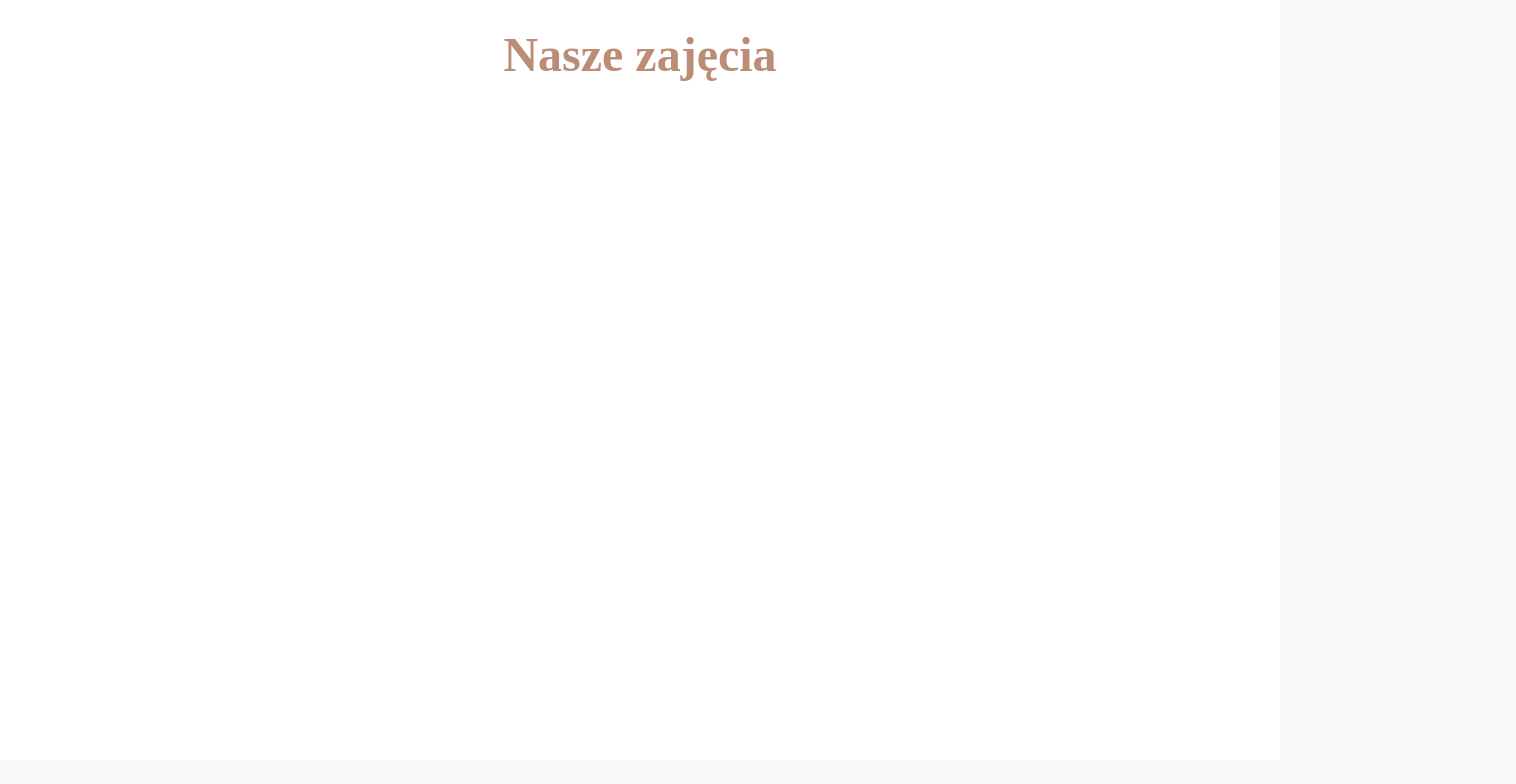
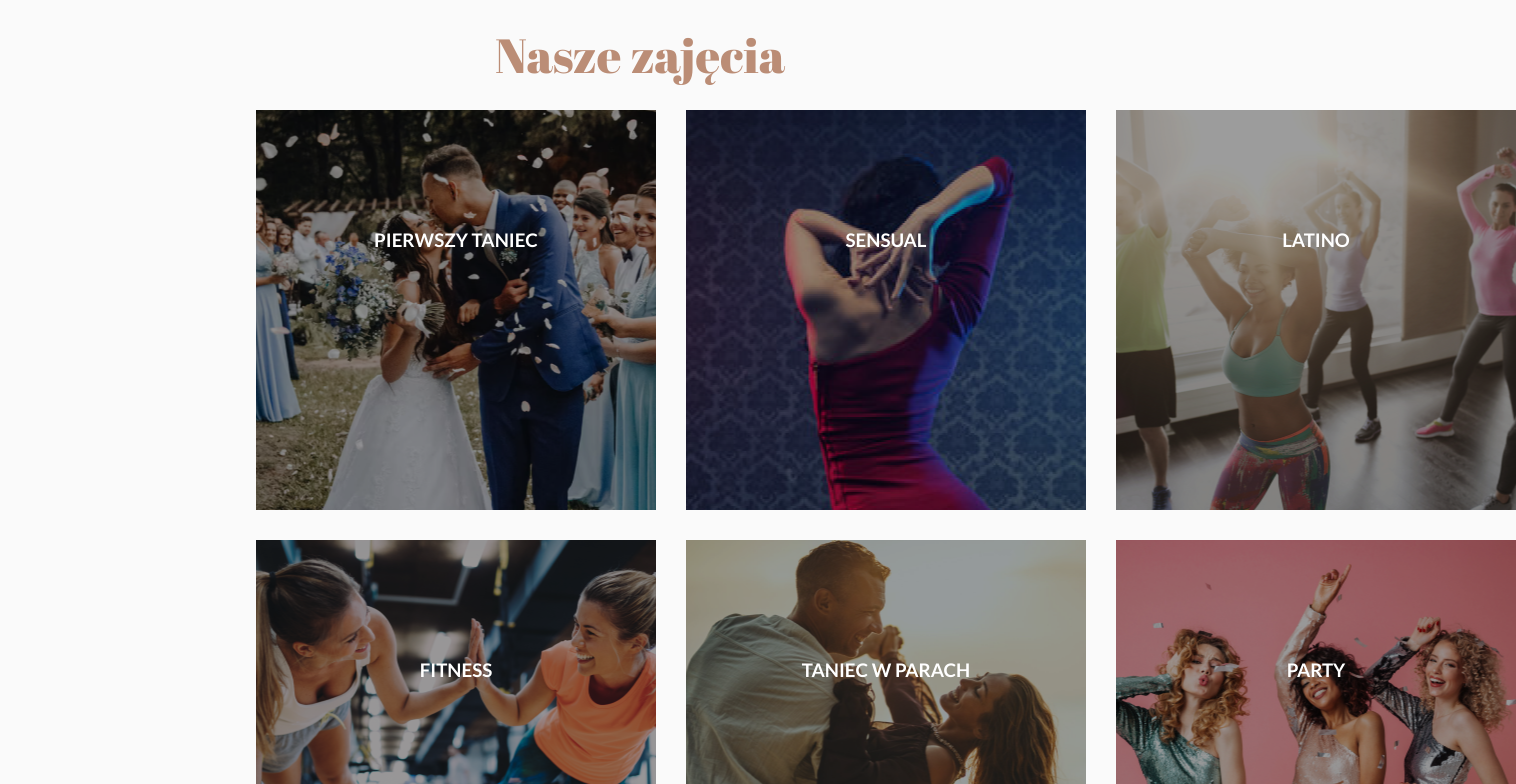
Before and after one commit to MichSzmid/SayDance-v2, a React (Create React App) app: page / in a window 1280 px wide. Shown: the part 1600-2384 px from the top of the page, 1516 px wide, since content can reach past the window. Before the commit the page ends 2360 px from the top, so only its background shows below. Built offline with nearby package versions, Linux system fonts and the light colour scheme.

Commit message:
Activities update

```diff
--- a/src/Components/Content/2 Activites.js
+++ b/src/Components/Content/2 Activites.js
@@ -1,37 +1,58 @@
 import React from 'react';
+import UIButton from '../UI-Elements/UIButton'
 
 function Activities() {
     const activities = [
         {
           key:1,
-          name:"PIERWSZY TANIEC",
-          bgimg:"../../Images/3 Zajecia/Pierwszytaniec.png",
-          hashimg:'../../Images/3 Zajecia/Saylove.svg',
+          name:"Pierwszy Taniec",
+          bgimg:require("../../Images/3 Zajecia/Pierwszytaniec.png"),
+          hashimg:require("../../Images/3 Zajecia/#Saylove.svg"),
+          text:`Podczas nauki stawiamy przede wszystkim na:
+          Naturalność, bo w tańcu najważniejsze są emocje, Wyjątkowość, bo każdy z nas jest inny,
+          Oryginalność, bo na każdego z Was mamy inny pomysł. Niepowtarzalność, bo każdy taniec jest jedyny w swoim rodzaju. Sprawimy, że będzie magicznie!`
         },  {
           key:2,
-          name:"SENSUAL",
-          bgimg:"../../Images/3 Zajecia/Sensual.png",
-          hashimg:'../../Images/3 Zajecia/Saywoman.svg',
+          name:"Sensual",
+          bgimg:require("../../Images/3 Zajecia/Sensual.png"),
+          hashimg:require("../../Images/3 Zajecia/#Saywoman.svg"),
+          text:`Sensual to czas tylko dla Ciebie. Poczujesz się zmysłowo i kobieco, pozwolisz Sobie na więcej.
+          Zgaszone światło, muzyka tworząca klimat, to ten moment kiedy możesz spróbować wszystkiego bez oceny innych, brzmi idealnie, prawda?
+          Daj się wprowadzić do tego pięknego świata, nie pożałujesz.`,
         },  {
           key:3,
-          name:"LATINO",
-          bgimg:"../../Images/3 Zajecia/Latino.png",
-          hashimg:'../../Images/3 Zajecia/Saylatino.svg',
+          name:"Latino",
+          bgimg:require("../../Images/3 Zajecia/Latino.png"),
+          hashimg:require("../../Images/3 Zajecia/#Saylatino.svg"),
+          text:`Latino przeniesie Was w gorący klimat salsy
+          i bachaty, energicznej cha chy, zmysłowej rumby
+          lub skocznego jive’a. Te zajęcia to istne szaleństwo.
+          Z równie wybuchowymi instruktorkami! `,
         },  {
           key:4,
-          name:"FITNESS",
-          bgimg:"../../Images/3 Zajecia/Fitness.png",
-          hashimg:'../../Images/3 Zajecia/Sayfitness.svg',
+          name:"Fitness",
+          bgimg:require("../../Images/3 Zajecia/Fitness.png"),
+          hashimg:require("../../Images/3 Zajecia/#Sayfitness.svg"),
+          text:`Taniec i Fitness - połączenie dwóch zajęć w jednym.
+
+          45 minut gorących, tanecznych rytmów z Kasią + 45 minut fitnessowego wycisku z Kamilą = 100% satysfakcji i dumy!`,
         },  {
           key:5,
-          name:"TANIEC W PARACH",
-          bgimg:"../../Images/3 Zajecia/Taniec_w_parach.png",
-          hashimg:'../../Images/3 Zajecia/Saydance.svg',
+          name:"Taniec w parach",
+          bgimg:require("../../Images/3 Zajecia/Taniec_w_parach.png"),
+          hashimg:require("../../Images/3 Zajecia/#Saydance.svg"),
+          text:`Chcesz się nauczyć tańczyć, czeka cię impreza czy po prostu chcesz spędzić przyjemnie czas we dwoje
+          To idealne zajęcia dla Ciebie.
+          Odkryjemy podstawy tańca użytkowego, towarzyskiego, gorące rytmy salsy i bachaty oraz tajniki prowadzenia w parze.`,
         },  {
           key:6,
-          name:"PARTY",
-          bgimg:"../../Images/3 Zajecia/Party.png",
-          hashimg:'../../Images/3 Zajecia/Sayparty.svg',
+          name:"Party",
+          bgimg:require("../../Images/3 Zajecia/Party.png"),
+          hashimg:require("../../Images/3 Zajecia/#Sayparty.svg"),
+          text:`Wieczór Panienski, babski comber, dzień kobiet, walentynki, urodziny!
+          Pomożemy Wam zorganizować niezapomniany wieczór!
+          Idealny pomysł na oryginalny i nietuzinkowy prezent z nauką tańca.
+          W ofercie latino, burlesque, Sexy dance, pin-up, a może masz swój pomysł? Zaproponuj nam.`,
         },
     ];
 
@@ -39,11 +60,20 @@ function Activities() {
     <div className="App">
       <div className="content activities background-image">
         <p className="content-title">Nasze zajęcia</p>
-        {/* <div className="activities-grid">
+         <div className="activities-grid">
             {activities.map((Acti)=>(
-                <div key={Acti.key} className={'activity grid'+Acti.key}>{Acti.name}</div>
+                <div key={Acti.key} className={'activity background-image grid'+Acti.key} style={{backgroundImage: `url(${(Acti.bgimg)})` }}>
+                  <h3>{Acti.name}</h3>
+                  <div className="activity-poster">
+                  <div className="activity-text">
+                    <h2>{Acti.name}</h2>
+                    <p>{Acti.text}</p>
+                  </div>
+                    <UIButton text="Zapisz się" margin="auto"/>
+                  </div>
+                </div>
             ))}
-        </div> */}
+        </div>
       </div>
     </div>
   );
--- /dev/null
+++ b/src/Components/UI-Elements/UI-Elements.css
@@ -0,0 +1,30 @@
+.button-class  {
+    font-family:inherit;
+    font-size: 20px;
+    /* background-color:rgb(76, 43, 226); */
+    padding:12px 34px 12px 34px;
+    border-radius: 10px;
+    color:#fff;
+    cursor:pointer;
+    margin:0;
+    font-weight: lighter;
+    border:none;
+    position:relative;
+    display: block;
+    background-image: linear-gradient(to right, rgb(187, 141, 118) 20%, rgb(187, 151, 128) 60%, rgb(187, 141, 118) 90%);
+    background-size: 200%;
+    background-position:0%;
+    transition: 0.9s;
+    background-color: rgb(187, 141, 118);
+    bottom:-10px;
+}
+.button-class:hover{
+    box-shadow: 0 0 6px rgb(95, 95, 95);
+    color: #adadad;
+    transition: 0.3s;
+    background-position: 100%;
+}
+.button-class:active{
+    background-color:rgb(96, 106, 197);
+    box-shadow: 0 0 8px rgb(43, 43, 43);
+}
--- /dev/null
+++ b/src/Components/UI-Elements/UIButton.js
@@ -0,0 +1,19 @@
+import React from 'react'
+import './UI-Elements.css'
+
+export default function UIButton(props) {
+    return (
+        <button
+            className={"button-class"+(" , "+props.addClass || "")}
+            onClick={props.onClick}
+            // type={props.type}
+            style={{
+                width:(props.width),
+                margin:(props.margin),
+                float:(props.float),
+                }}
+        >
+            {props.text}
+        </button>
+    )
+}
--- a/src/styles.css
+++ b/src/styles.css
@@ -1,4 +1,4 @@
-@import url('https://fonts.googleapis.com/css2?family=Lato:wght@500;500&display=swap');
+@import url('https://fonts.googleapis.com/css2?family=Abril+Fatface&family=Lato:wght@700;900&family=Oswald:wght@300&display=swap');
 * {
   box-sizing: border-box;
 }
@@ -146,7 +146,7 @@ section#navbar{
 .content-title{
   color: rgb(187, 141, 118);
     font-size: 48px;
-    font-weight: 800;
+    font-weight: 400;
     font-family: "Abril Fatface";
     line-height: 50px;
     padding: 50px 0 30px 0;
@@ -160,18 +160,70 @@ section#navbar{
   height: 760px;
 }
 .activities{
-  background-color:rgb(255,255,255);
+  background:transparent;
   padding:20px 0 72px 0;
 }
 .activities-grid{
   display:grid;
-  grid-template-columns: 25% 25% 25%;
-  gap: 200px;
-  background-color: antiquewhite;
+  grid-template-columns: auto auto auto;
+  gap:30px;
+  row-gap: 30px;
+  padding: 0 20% 0 20%;
+  direction:row;
+  justify-content:space-evenly;
+  align-items:center;
 }
 .activities-grid > .activity{
-  width:100%;
-  min-height:250px;
+  width:400px;
+  height:400px;
   position:relative;
   display:block;
+  transition: 0.6s;
 }
+.activities-grid > .activity:hover{
+  transition: 0.6s;
+}
+.activity>h3{
+  color:white;
+  padding-top:100px;
+  font-family:inherit;
+  font-weight: none;
+  text-transform: uppercase;
+}
+
+.activity-poster {
+  opacity:0;
+  width:100%;
+  height: 100%;
+  margin-top:-159px;
+  color:white;
+  background-color: #fefefe;
+  transition:1s;
+}
+.activity-text>h2{
+  float:left;
+  text-align: left;
+  color:#4e4e4e;
+  font-size: 32px;
+  font-weight: 800;
+  font-family: "Abril Fatface";
+  line-height: 50px;
+  width:100%;
+  padding: 0 0 0 10%;
+}
+.activity-text>p{
+  opacity:1;
+  color:#4f4f4f;
+  display:block;
+  position:relative;
+  text-align:justify;
+  padding: 40px 10% 0 10%;
+  white-space: 50px;
+  letter-spacing: 0,4px;
+  font-size: 16px;
+}
+
+.activity-poster:hover{
+  transition: 0.5s;
+  opacity:0.86;
+}
```
Also changed, not shown: src/Images/3 Zajecia/#Saylove.svg (added).
